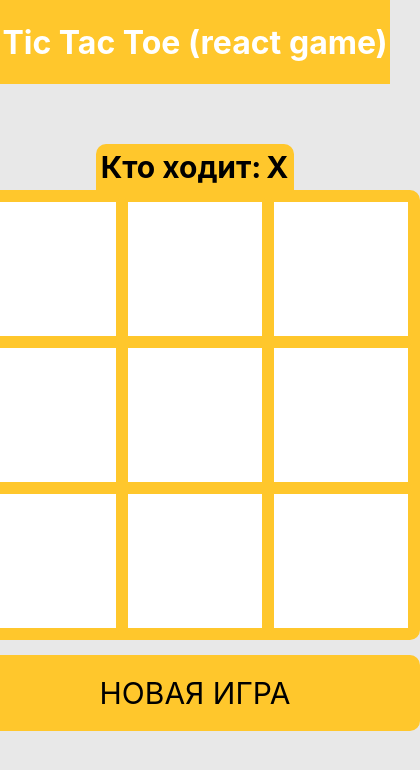
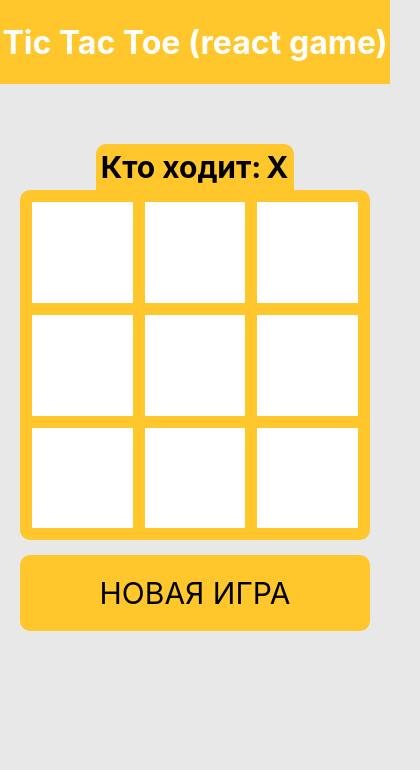
Before and after one commit to Ausenteer/tic-tac-toe-react, a React (Create React App) app: page / in a window 390 px wide. Shown: the top 770 px of the page, 420 px wide, since content can reach past the window. Built offline with nearby package versions, Linux system fonts and the light colour scheme.

Commit message:
fix css for mobile version

```diff
--- a/src/assets/BoardWrapper.ts
+++ b/src/assets/BoardWrapper.ts
@@ -10,6 +10,11 @@ const BoardWrapper = styled.div`
   border-radius: 10px;
   display: grid;
   grid-template: repeat(3,1fr)/repeat(3,1fr);
+
+  @media (max-width: 480px) {
+    width: 350px;
+    height: 350px;
+  }
 `;
 
 export default BoardWrapper;
--- a/src/assets/Button.ts
+++ b/src/assets/Button.ts
@@ -4,9 +4,14 @@ import { mainColor } from './variables';
 const Button = styled.button`
   width: 450px;
   margin-top: 15px;
+  margin-bottom: 15px;
   background-color: ${mainColor};
   padding: 20px;
   border-radius: 10px;
+
+  @media (max-width: 480px) {
+    width: 350px;
+  }
 `;
 
 export default Button;
--- a/src/assets/GlobalStyle.ts
+++ b/src/assets/GlobalStyle.ts
@@ -30,6 +30,12 @@ const GlobalStyle = createGlobalStyle`
     cursor: pointer;
     font-family: inherit;
     font-size: inherit;
+    outline: none !important;
+  }
+
+  button:active, button:focus, button:active:focus, button:visited {
+    outline: none !important;
+    box-shadow: none !important;
   }
 `;
 
--- a/src/assets/Square.ts
+++ b/src/assets/Square.ts
@@ -9,7 +9,7 @@ const Square = styled.div`
   cursor: pointer;
   background-color: #fff;
   border-radius: 2px;
-
+  outline: none;
 `;
 
 export default Square;
```
